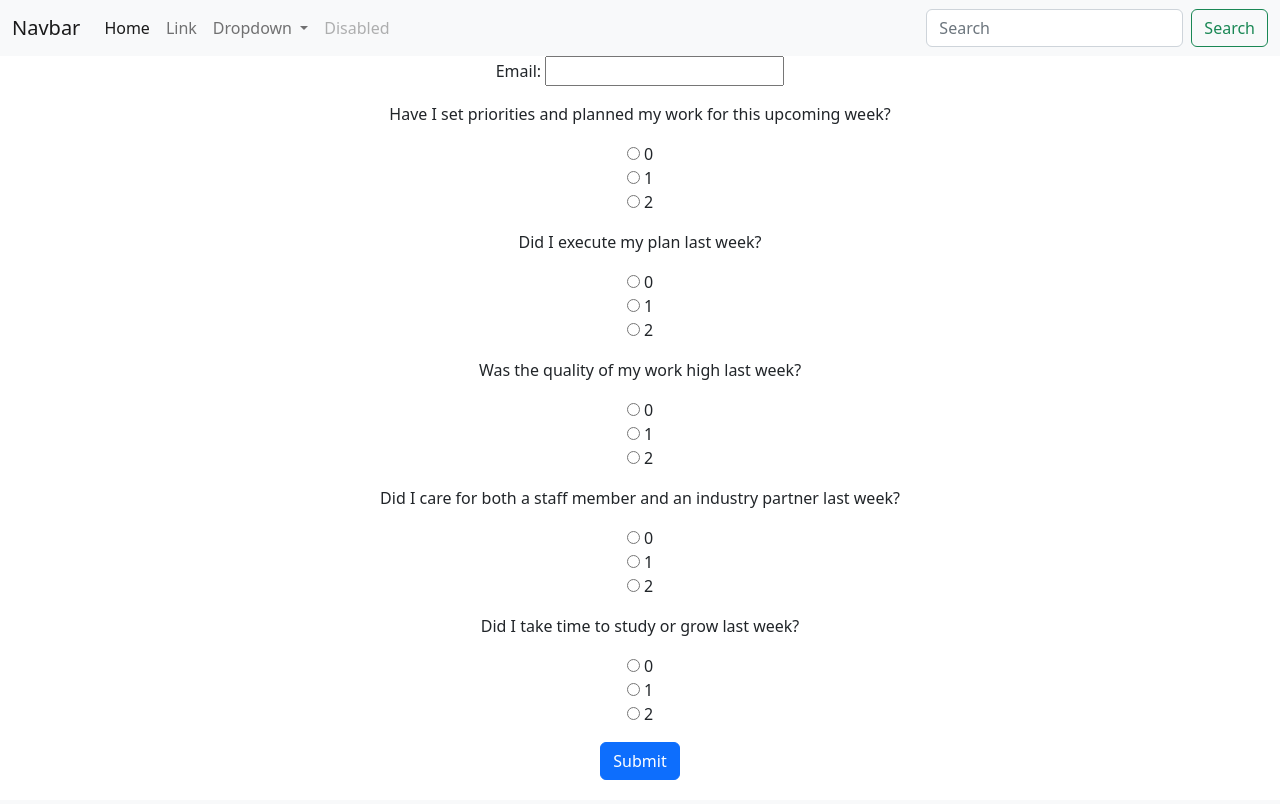
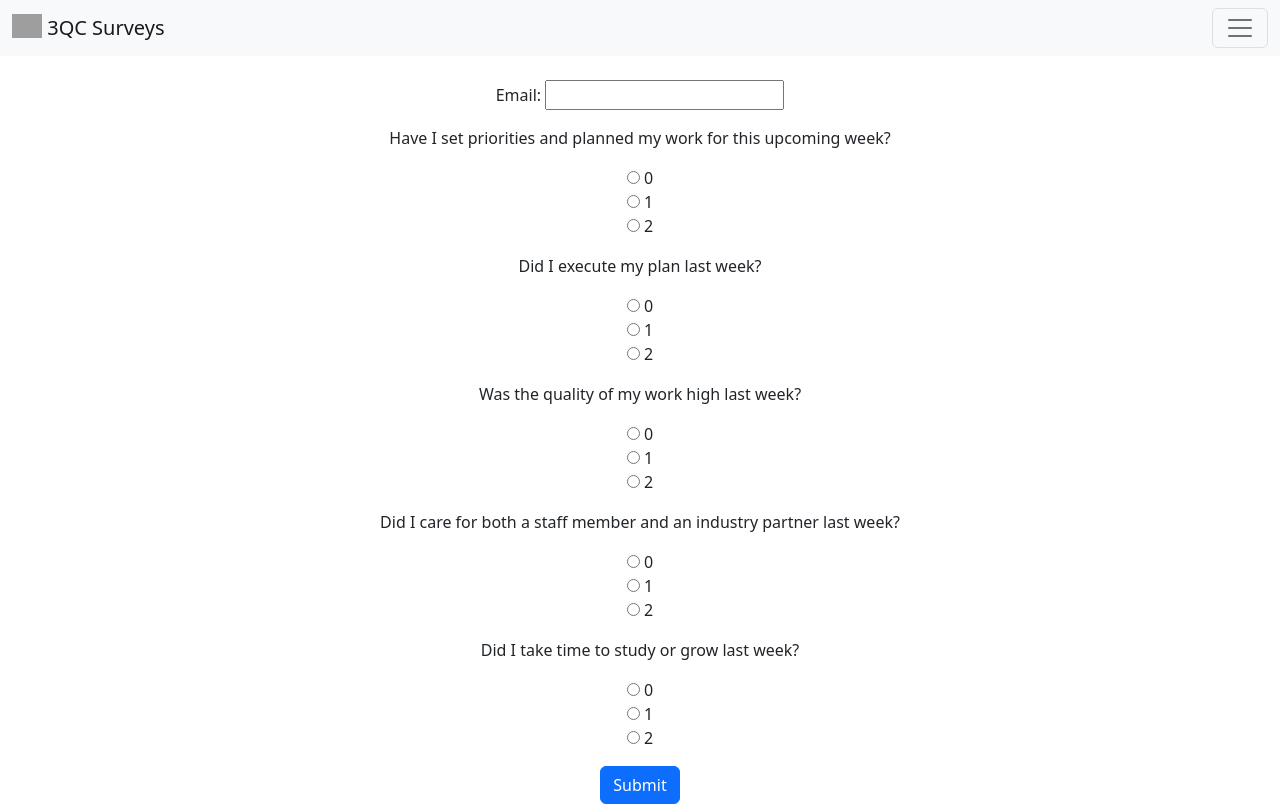
Before and after one commit to wreckbeck/3QC-backend, a Django app: page /survey/1 in a window 1280 px wide. Before the commit the page ends 780 px from the top, so only its background shows below. Run offline with Django 4.2, Linux system fonts and the light colour scheme; data comes from the database, SQL or seed files in the repository; grey boxes are pictures that could not be loaded.

Commit message:
Add logos to static file

```diff
--- a/survey/templates/survey/navbar.html
+++ b/survey/templates/survey/navbar.html
@@ -1,6 +1,15 @@
-<nav class="navbar navbar-expand-lg bg-light">
+<nav class="navbar navbar-light bg-light">
   <div class="container-fluid">
-    <a class="navbar-brand" href="#">Navbar</a>
+    <a class="navbar-brand" href="#">
+      <img
+        src="/survey/static/3QC_Color Logo_HR.png"
+        alt=""
+        width="30"
+        height="24"
+        class="d-inline-block align-text-top"
+      />
+      3QC Surveys</a
+    >
     <button
       class="navbar-toggler"
       type="button"
--- a/survey/templates/survey/survey.html
+++ b/survey/templates/survey/survey.html
@@ -1,6 +1,7 @@
 {% extends 'survey/base.html' %} {% block content %}
 
 <div class="container text-center">
+  <br />
   {% if submitted %} Your response was submitted successfully! {% else %}
   <form action="" method="POST">
     {% csrf_token %} {{ form.as_p }}
```
Also changed, not shown: survey/static/3QC Making Every Building Better.jpg (added), survey/static/3QC_Color_Logo_HR.png (added).
